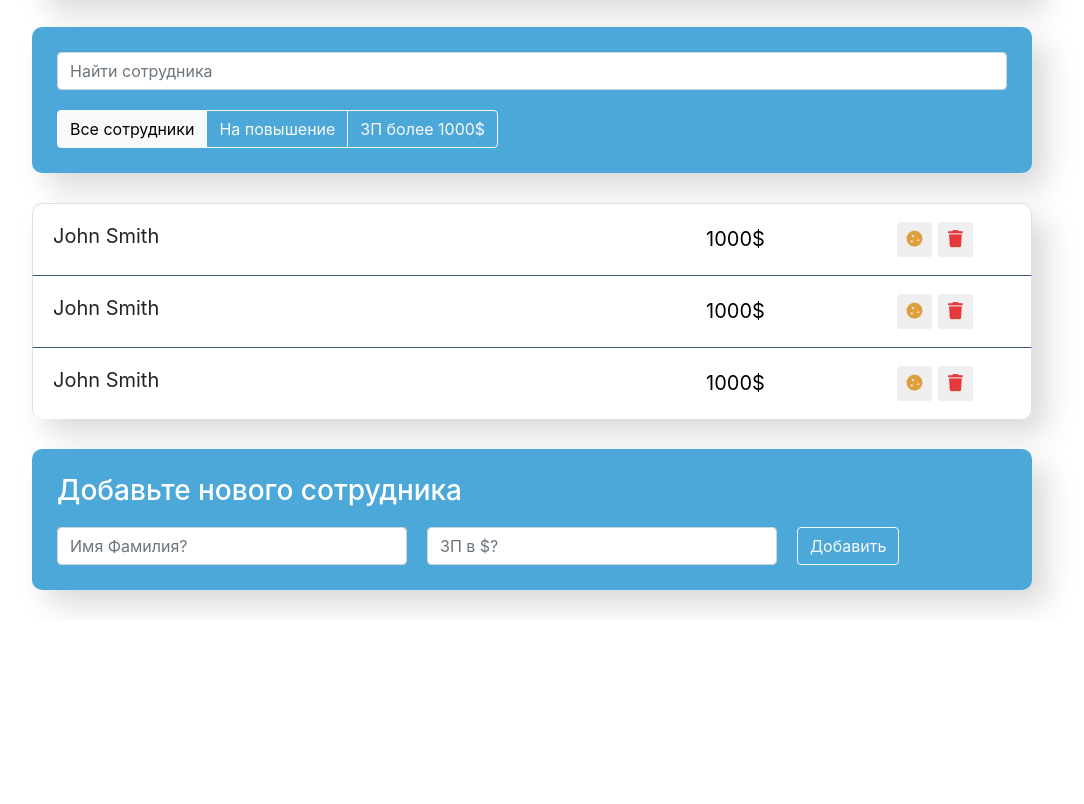
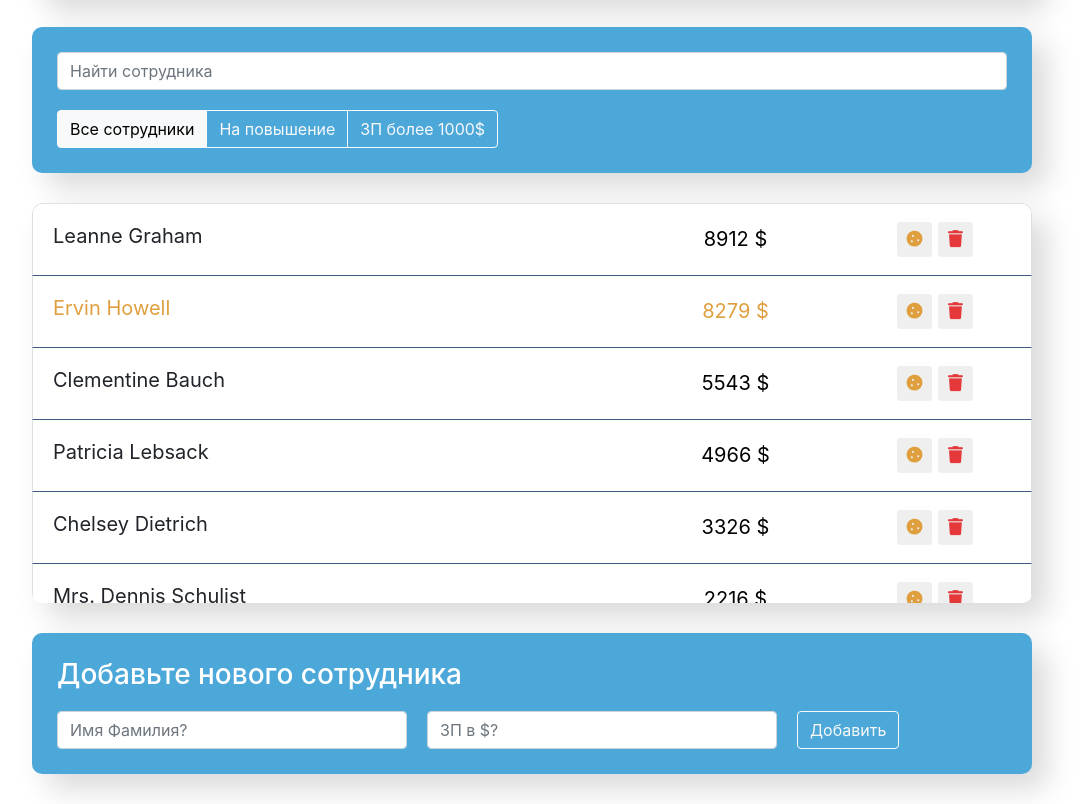
Before and after one commit to angrythunderbird/salary-app, a React app: page / in a window 1280 px wide. Shown: the part 232-1036 px from the top of the page, without its empty margins (138-1222 px from the left). Before the commit the page ends 852 px from the top, so only its background shows below. Built offline with nearby package versions, Linux system fonts and the light colour scheme.

Commit message:
feat: add list of employees render

```diff
--- a/src/components/app/app.js
+++ b/src/components/app/app.js
@@ -4,6 +4,9 @@ import EmployeesAddForm from '../employees-add-form/employees-add-form';
 import EmployeesList from '../employees-list/employees-list';
 import SearchPanel from '../search-panel/search-panel';
 import './app.css';
+
+// const Xz = async () => await EmployeesList;
+// console.log(Xz());
 
 function App() {
   return (
@@ -13,7 +16,7 @@ function App() {
         <SearchPanel />
         <AppFilter />
       </div>
-      <EmployeesList />
+      <EmployeesList/>
       <EmployeesAddForm />
     </div>
   )
--- /dev/null
+++ b/src/components/config/api.config.js
@@ -0,0 +1,5 @@
+const API = {
+  apiUrl: "https://jsonplaceholder.typicode.com/users"
+};
+
+export default API;
--- a/src/components/employees-list-item/employees-list-item.js
+++ b/src/components/employees-list-item/employees-list-item.js
@@ -1,10 +1,15 @@
 import './employees-list-item.css';
 
-const EmployeesListItem = () => {
+const EmployeesListItem = ({name, salary, increase}) => {
+  let classNames = 'list-group-item d-flex justify-content-start';
+  if (increase) {
+    classNames += ' increase';
+  }
+
   return (
-    <li className="list-group-item d-flex justify-content-start">
-      <span className="list-group-item-label">John Smith</span>
-      <input type="text" className="list-group-item-input" defaultValue="1000$" />
+    <li className={classNames}>
+      <span className="list-group-item-label">{name}</span>
+      <input type="text" className="list-group-item-input" defaultValue={salary + ' $'} />
       <div className='d-flex justify-content-center align-items-center'>
         <button type="button"
           className="btn-cookie btn-sm ">
--- a/src/components/employees-list/employees-list.css
+++ b/src/components/employees-list/employees-list.css
@@ -1,4 +1,6 @@
 .app-list {
+  max-height: 400px;
+  overflow-x: hidden;
   padding: 0;
   border-radius: 10px;
   box-shadow: 15px 15px 30px rgba(0, 0, 0, .15);
--- a/src/components/employees-list/employees-list.js
+++ b/src/components/employees-list/employees-list.js
@@ -1,14 +1,22 @@
+import Dict from './employeesDict';
+// import { getEmployeeAndSalary } from '../services/apiEmployees';
 import EmployeesListItem from '../employees-list-item/employees-list-item';
 import './employees-list.css';
 
 const EmployeesList = () => {
+  const elements = Dict.map(item => {
+      return (
+        <EmployeesListItem key={item.id.toString()} name={item.name} salary={item.salary.toString().split('-')[0].slice(0, 4)} increase={item.increase}/>
+      )
+    })
+    console.log(elements);
   return (
     <ul className="app-list list-group container">
-      <EmployeesListItem/>
-      <EmployeesListItem/>
-      <EmployeesListItem/>
+      {elements}
     </ul>
   )
 }
 
+// const EmployeesList = renderList(Dict);
+
 export default EmployeesList;
--- /dev/null
+++ b/src/components/employees-list/employeesDict.js
@@ -0,0 +1,74 @@
+const Dict = [
+  {
+    id: 1,
+    name: 'Leanne Graham',
+    username: 'Bret',
+    increase: false,
+    salary: 92998-3874,
+  },
+  {
+    id: 2,
+    name: 'Ervin Howell',
+    username: 'Antonette',
+    increase: true,
+    salary: 90566-7771,
+  },
+  {
+    id: 3,
+    name: 'Clementine Bauch',
+    username: 'Samantha',
+    increase: false,
+    salary: 59590-4157,
+  },
+  {
+    id: 4,
+    name: 'Patricia Lebsack',
+    username: 'Karianne',
+    increase: false,
+    salary: 53919-4257,
+  },
+  {
+    id: 5,
+    name: 'Chelsey Dietrich',
+    username: 'Kamren',
+    increase: false,
+    salary: 33263,
+  },
+  {
+    id: 6,
+    name: 'Mrs. Dennis Schulist',
+    username: 'Leopoldo_Corkery',
+    increase: false,
+    salary: 23505-1337,
+  },
+  {
+    id: 7,
+    name: 'Kurtis Weissnat',
+    username: 'Elwyn.Skiles',
+    increase: false,
+    salary: 58804-1099,
+  },
+  {
+    id: 8,
+    name: 'Nicholas Runolfsdottir V',
+    username: 'Maxime_Nienow',
+    increase: false,
+    salary: 45169,
+  },
+  {
+    id: 9,
+    name: 'Glenna Reichert',
+    username: 'Delphine',
+    increase: false,
+    salary: 76495-3109,
+  },
+  {
+    id: 10,
+    name: 'Clementina DuBuque',
+    username: 'Moriah.Stanton',
+    increase: false,
+    salary: 31428-2261,
+  }
+];
+
+export default Dict;
--- /dev/null
+++ b/src/components/services/apiEmployees.js
@@ -0,0 +1,15 @@
+// import API from "../config/api.config";
+
+export async function getEmployeeAndSalary(url) {
+  try {
+    const response = await fetch(url);
+    return response;
+  } catch (error) {
+    return Promise.reject(error);
+  }
+}
+
+// const xxx = await getEmployeeAndSalary(API.apiUrl);
+
+
+// export default xxx;
```
